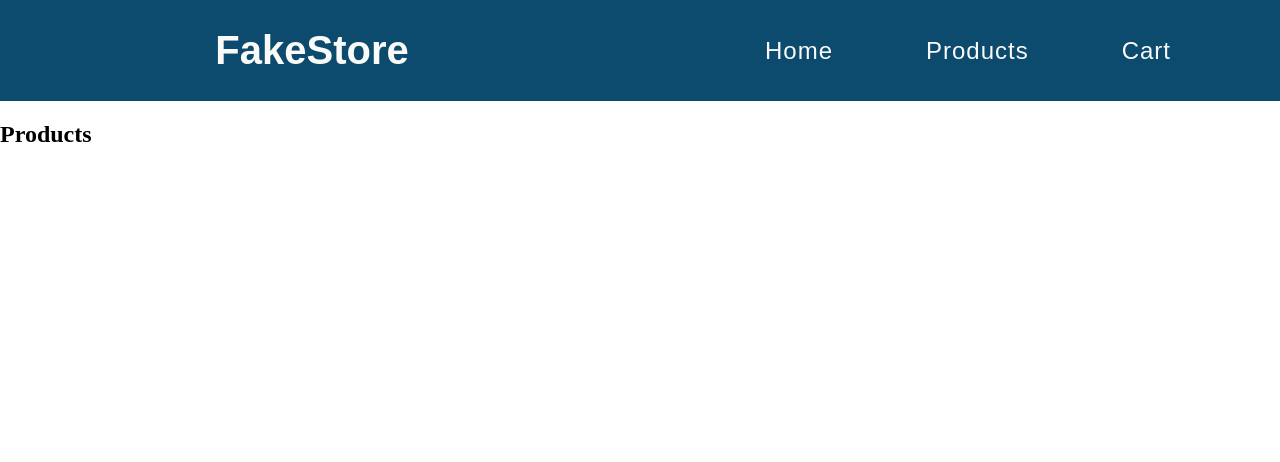
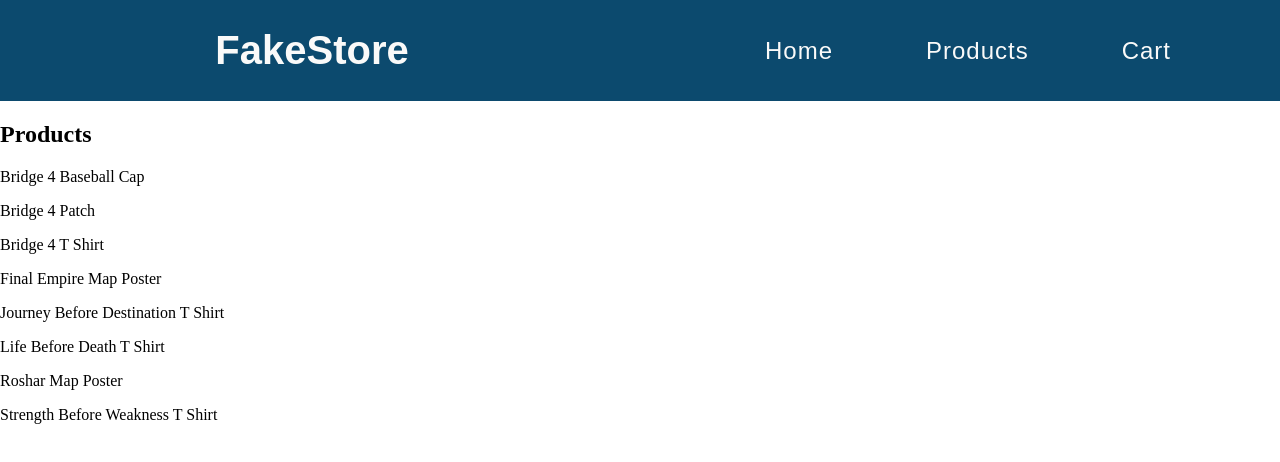
Before and after one commit to gefgu/shopping-cart, a React (Create React App) app: page /products in a window 1280 px wide. Shown: the top 462 px of the page. Built offline with nearby package versions, Linux system fonts and the light colour scheme.

Commit message:
Add product props to card components

```diff
--- a/src/App.js
+++ b/src/App.js
@@ -27,13 +27,11 @@ const App = () => {
     makeProduct("Strength Before Weakness T Shirt"),
   ]);
 
-  console.log(productList);
-
   return (
     <div className="app">
       <BrowserRouter>
         <Header />
-        <RouteSwtich />
+        <RouteSwtich productList={productList} />
       </BrowserRouter>
     </div>
   );
--- a/src/RouteSwitch.js
+++ b/src/RouteSwitch.js
@@ -2,11 +2,14 @@ import { Routes, Route } from "react-router-dom";
 import Home from "./components/Home";
 import ProductList from "./components/ProductList";
 
-const RouteSwtich = () => {
+const RouteSwtich = ({ productList }) => {
   return (
     <Routes>
       <Route path="/" element={<Home />} />
-      <Route path="/products" element={<ProductList />} />
+      <Route
+        path="/products"
+        element={<ProductList productList={productList} />}
+      />
     </Routes>
   );
 };
--- a/src/components/Card.js
+++ b/src/components/Card.js
@@ -1,7 +1,7 @@
-const Card = () => {
+const Card = ({ product }) => {
   return (
-    <div>
-      <p>Card</p>
+    <div key={product.name}>
+      <p>{product.name}</p>
     </div>
   );
 };
--- a/src/components/ProductList.js
+++ b/src/components/ProductList.js
@@ -1,7 +1,12 @@
-const ProductList = () => {
+import Card from "./Card";
+
+const ProductList = ({ productList }) => {
   return (
     <div>
       <h2>Products</h2>
+      {productList.map((product) => (
+        <Card product={product} />
+      ))}
     </div>
   );
 };
```
